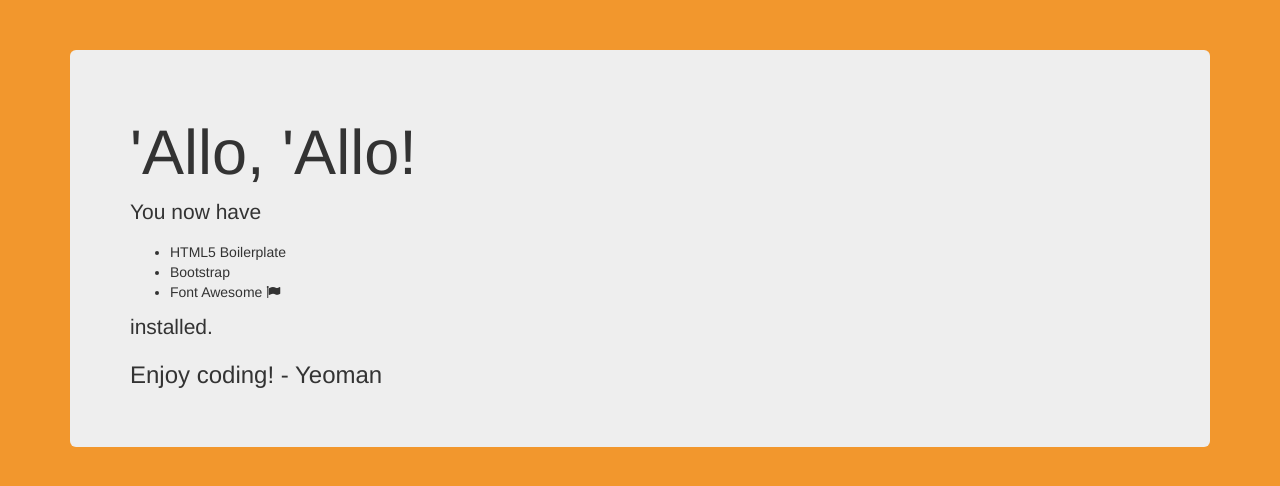
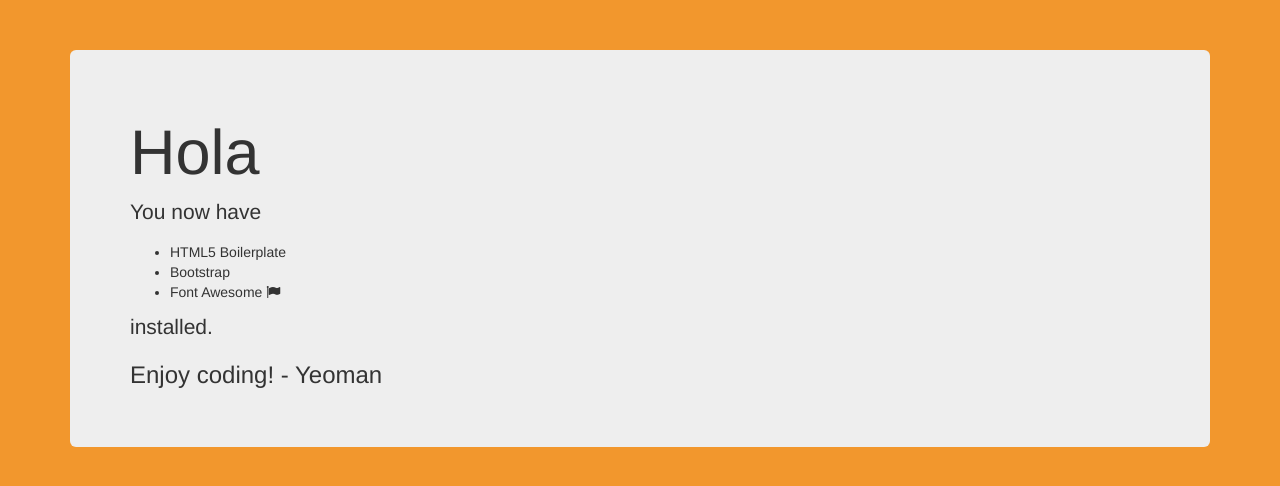
Before and after one commit to algibu/borrame, a website: page app/index.html in a window 1280 px wide. Drawn offline with nearby package versions, Linux system fonts and the light colour scheme.

Commit message:
se cambia nombre
se ha puesto hola

solo se ha cambiado eso

```diff
--- a/app/index.html
+++ b/app/index.html
@@ -18,7 +18,7 @@
   <body>
     <div class="container">
       <div class="jumbotron">
-        <h1>'Allo, 'Allo!</h1>
+        <h1>Hola</h1>
         <p>You now have</p>
         <ul>
           <li>HTML5 Boilerplate</li>
```
